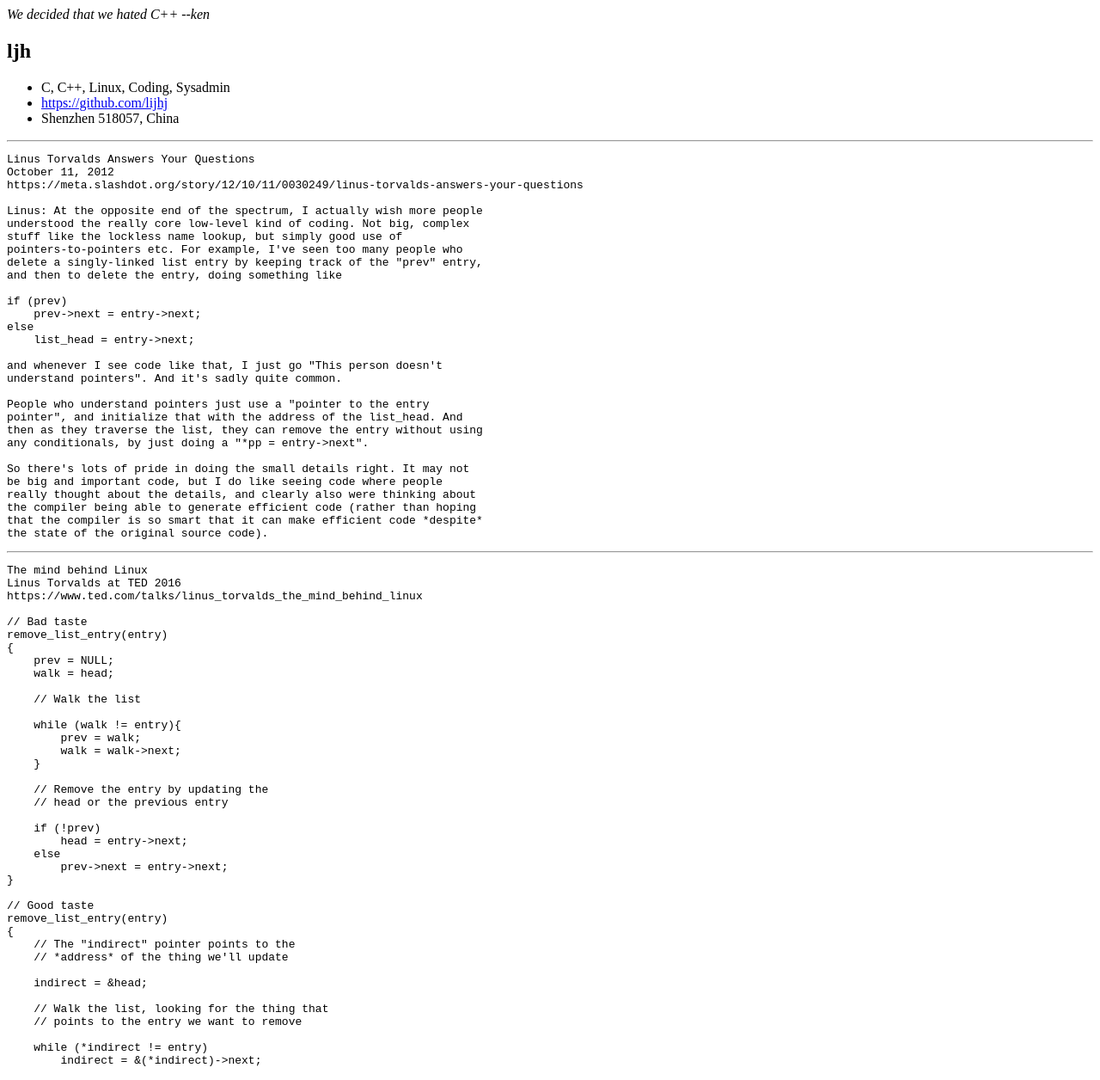
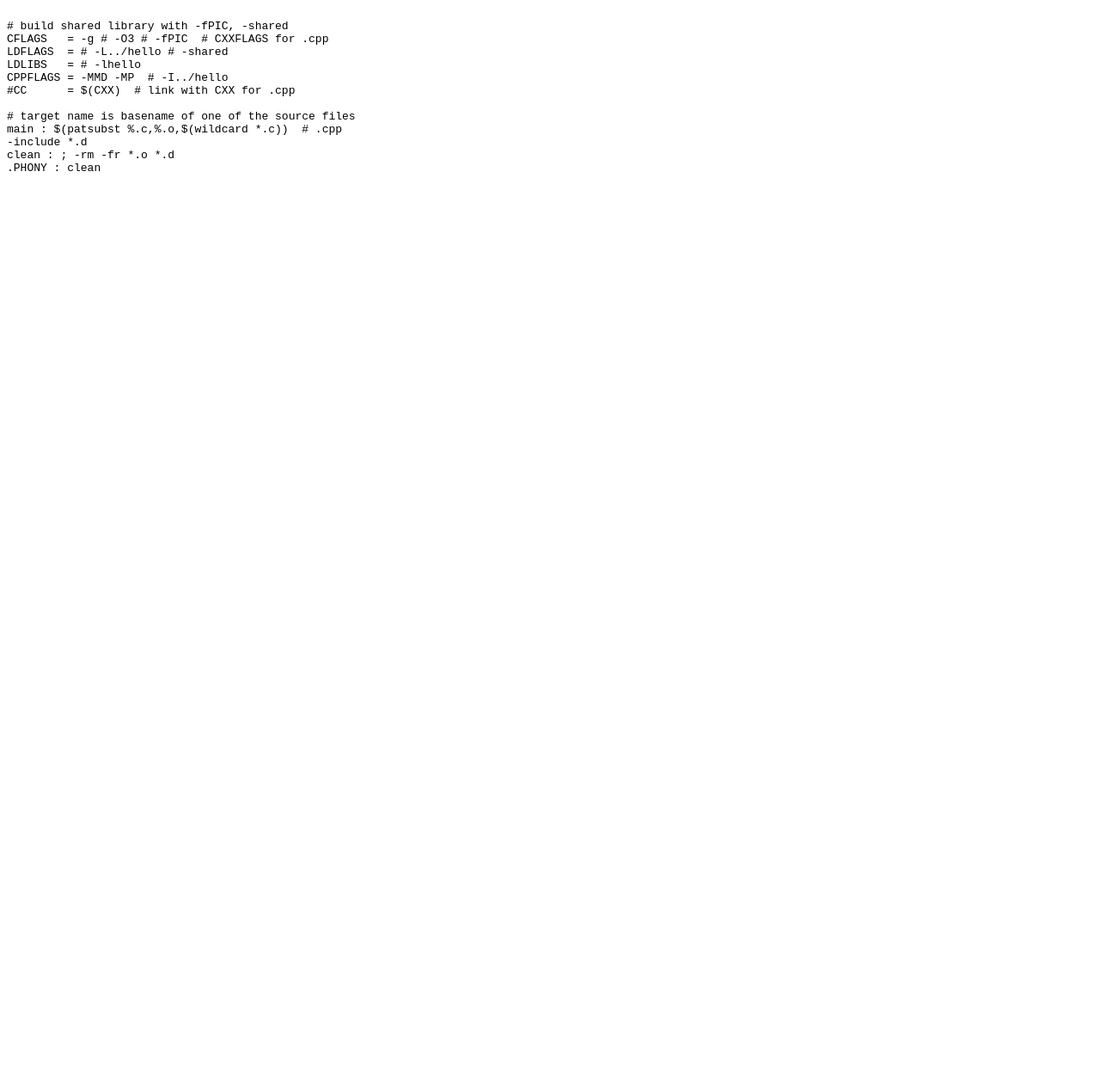
Before and after one commit to Xhacking/Xhacking.github.io, a plain HTML site: page index.html in a window 1280 px wide. Shown: the top 1256 px of the page at 86% size. After the commit the page ends 800 px from the top, so only its background shows below. Drawn offline with Linux system fonts and the light colour scheme.

Commit message:
Update index.html

```diff
--- a/index.html
+++ b/index.html
@@ -1,115 +1,18 @@
 <html>
-<p><i>We decided that we hated C++ --ken</i></p>
-<h2>ljh</h2>
-<ul>
-<li>C, C++, Linux, Coding, Sysadmin
-<li><a href="https://github.com/lijhj">https://github.com/lijhj</a>
-<li>Shenzhen 518057, China
-</ul>
+<body>
+<pre>
+# build shared library with -fPIC, -shared
+CFLAGS   = -g # -O3 # -fPIC  # CXXFLAGS for .cpp
+LDFLAGS  = # -L../hello # -shared
+LDLIBS   = # -lhello
+CPPFLAGS = -MMD -MP  # -I../hello
+#CC      = $(CXX)  # link with CXX for .cpp
 
-<hr>
-
-<pre>
-Linus Torvalds Answers Your Questions
-October 11, 2012
-https://meta.slashdot.org/story/12/10/11/0030249/linus-torvalds-answers-your-questions
-
-Linus: At the opposite end of the spectrum, I actually wish more people
-understood the really core low-level kind of coding. Not big, complex
-stuff like the lockless name lookup, but simply good use of
-pointers-to-pointers etc. For example, I've seen too many people who
-delete a singly-linked list entry by keeping track of the "prev" entry,
-and then to delete the entry, doing something like
-
-if (prev)
-    prev->next = entry->next;
-else
-    list_head = entry->next;
-
-and whenever I see code like that, I just go "This person doesn't
-understand pointers". And it's sadly quite common.
-
-People who understand pointers just use a "pointer to the entry
-pointer", and initialize that with the address of the list_head. And
-then as they traverse the list, they can remove the entry without using
-any conditionals, by just doing a "*pp = entry->next".
-
-So there's lots of pride in doing the small details right. It may not
-be big and important code, but I do like seeing code where people
-really thought about the details, and clearly also were thinking about
-the compiler being able to generate efficient code (rather than hoping
-that the compiler is so smart that it can make efficient code *despite*
-the state of the original source code).
+# target name is basename of one of the source files
+main : $(patsubst %.c,%.o,$(wildcard *.c))  # .cpp
+-include *.d
+clean : ; -rm -fr *.o *.d
+.PHONY : clean
 </pre>
-
-<hr>
-
-<pre>
-The mind behind Linux
-Linus Torvalds at TED 2016
-https://www.ted.com/talks/linus_torvalds_the_mind_behind_linux
-
-// Bad taste
-remove_list_entry(entry)
-{
-    prev = NULL;
-    walk = head;
-
-    // Walk the list
-
-    while (walk != entry){
-        prev = walk;
-        walk = walk->next;
-    }
-
-    // Remove the entry by updating the
-    // head or the previous entry
-
-    if (!prev)
-        head = entry->next;
-    else
-        prev->next = entry->next;
-}
-
-// Good taste
-remove_list_entry(entry)
-{
-    // The "indirect" pointer points to the
-    // *address* of the thing we'll update
-
-    indirect = &head;
-
-    // Walk the list, looking for the thing that
-    // points to the entry we want to remove
-
-    while (*indirect != entry)
-        indirect = &(*indirect)->next;
-
-    // .. and just remove it
-    *indirect = entry->next;
-}
-
-Linus: The most interesting part to me is the last if statement.
-Because what happens in a singly-linked list -- this is trying to
-remove an existing entry from a list -- and there's a difference
-between if it's the first entry or whether it's an entry in the middle.
-Because if it's the first entry, you have to change the pointer to the
-first entry. If it's in the middle, you have to change the pointer of a
-previous entry. So they're two completely different cases.
-
-And this is better. It does not have the if statement. And it doesn't
-really matter -- I don't want you understand why it doesn't have the if
-statement, but I want you to understand that sometimes you can see a
-problem in a different way and rewrite it so that a special case goes
-away and becomes the normal case. And that's good code. But this is
-simple code. This is CS 101. This is not important -- although, details
-are important.
-
-To me, the sign of people I really want to work with is that they have
-good taste, which is how ... I sent you this stupid example that is not
-relevant because it's too small. Good taste is much bigger than this.
-Good taste is about really seeing the big patterns and kind of
-instinctively knowing what's the right way to do things.
-</pre>
-
+</body>
 </html>
```
